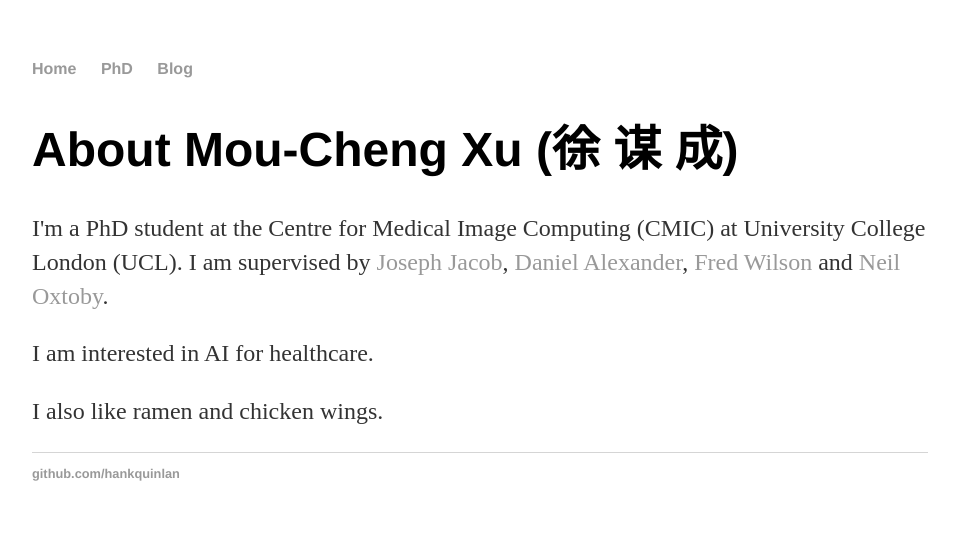
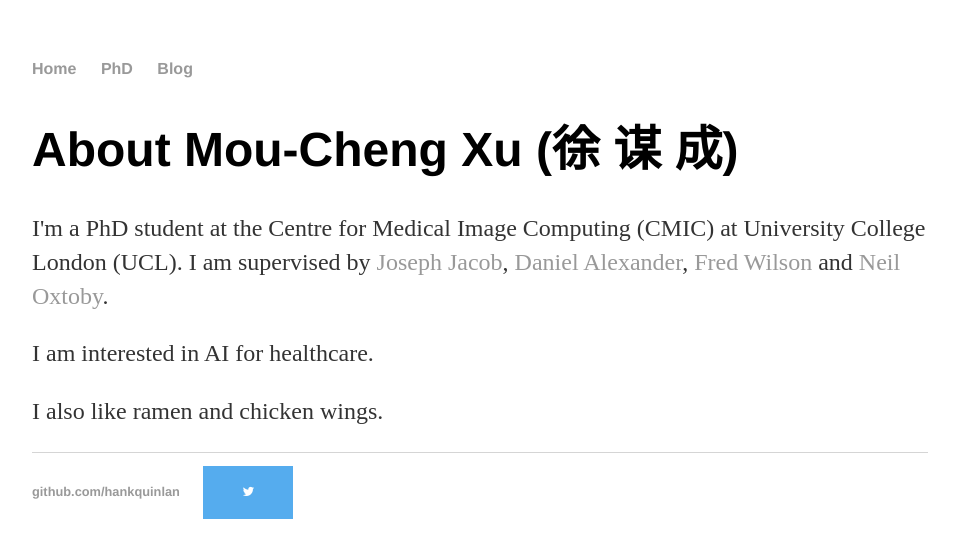
Before and after one commit to moucheng2017/mouchengxu.github.io, a Jekyll site: the page built from index.html, in a window 1280 px wide. Shown: the top 558 px of the page, without its empty margins (160-1116 px from the left). Built offline with Jekyll 4.4.1, drawn with Linux system fonts in a browser that asks for light colours.

Commit message:
Update default.html

```diff
--- a/_layouts/default.html
+++ b/_layouts/default.html
@@ -22,6 +22,9 @@
 			<footer>
 	    		<ul>
 	        		<li><a href="https://github.com/hankquinlan">github.com/hankquinlan</a></li>
+				<li><a href="https://twitter.com/home?lang=en-gb" class="fa fa-twitter"></a></li>
+
+
 				</ul>
 			</footer>
 		</body>
```
